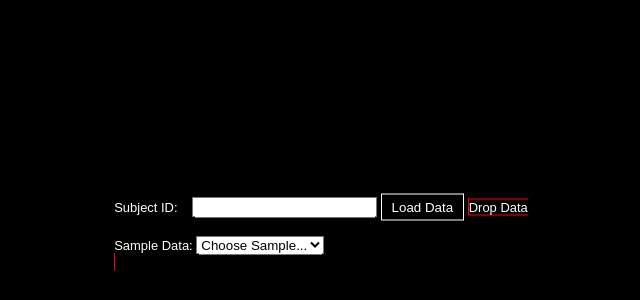
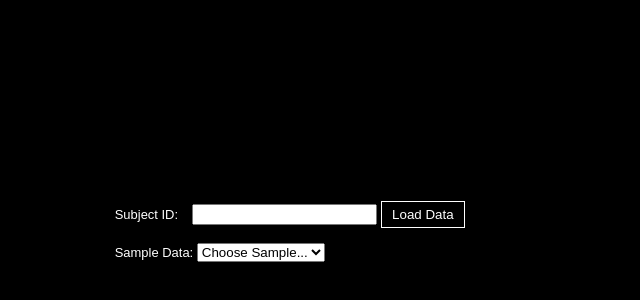
Before and after one commit to aaryaman11/ntoolsbrowser.github.io, a website: page index.html in a window 1280 px wide. Shown: the part 176-476 px from the top of the page, without its empty margins (319-959 px from the left). Drawn offline with Linux system fonts and the light colour scheme.

Commit message:
removd drag and drop style

```diff
--- a/css/style.css
+++ b/css/style.css
@@ -24,10 +24,10 @@
      pointer-events: none;
  }
 
- #dropbtn {
+ /*#dropbtn {
      border: 1px solid red;
      color: white;
- }
+ }*/
 
  .info-label {
      display: flex;
```
